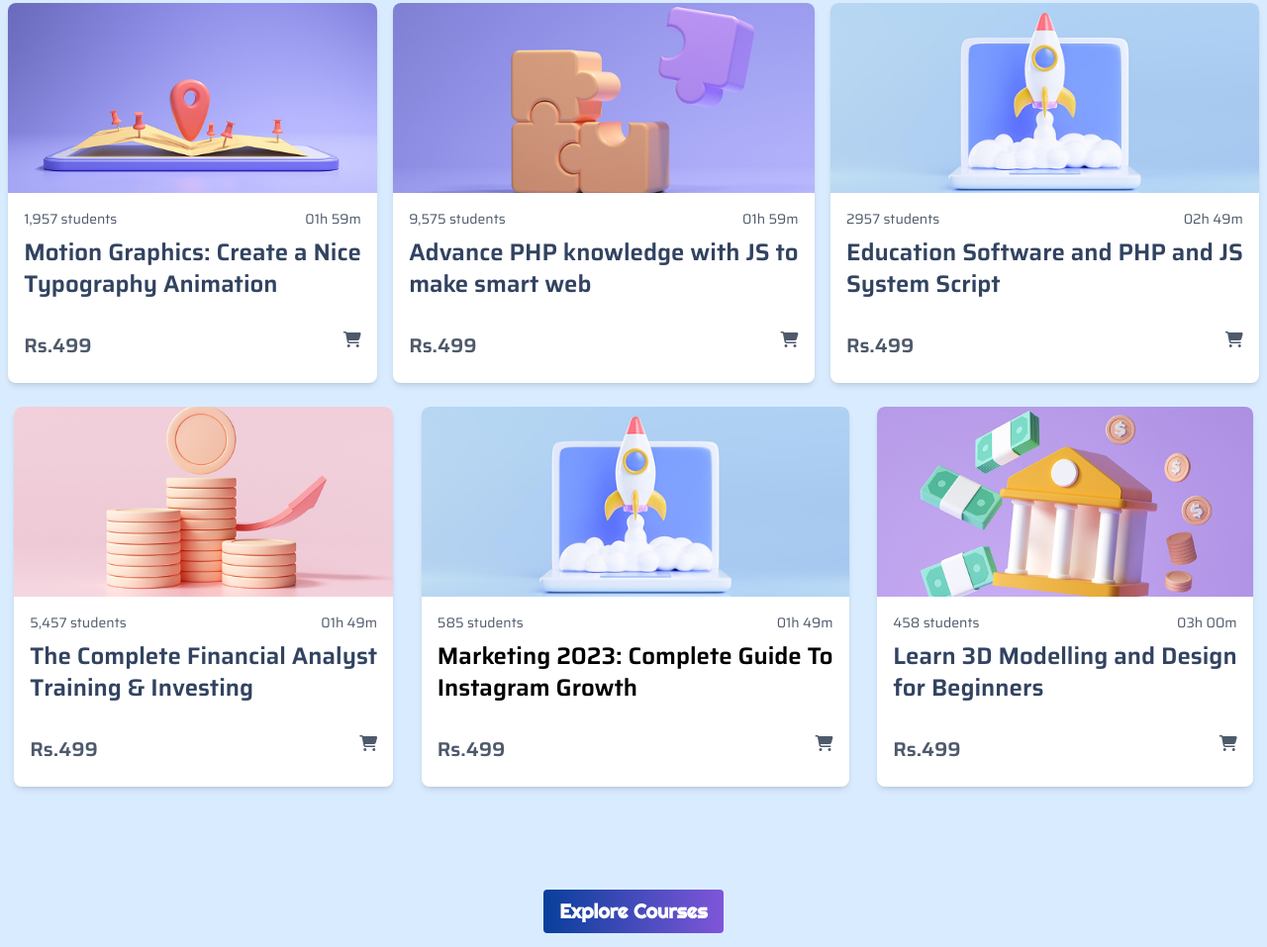
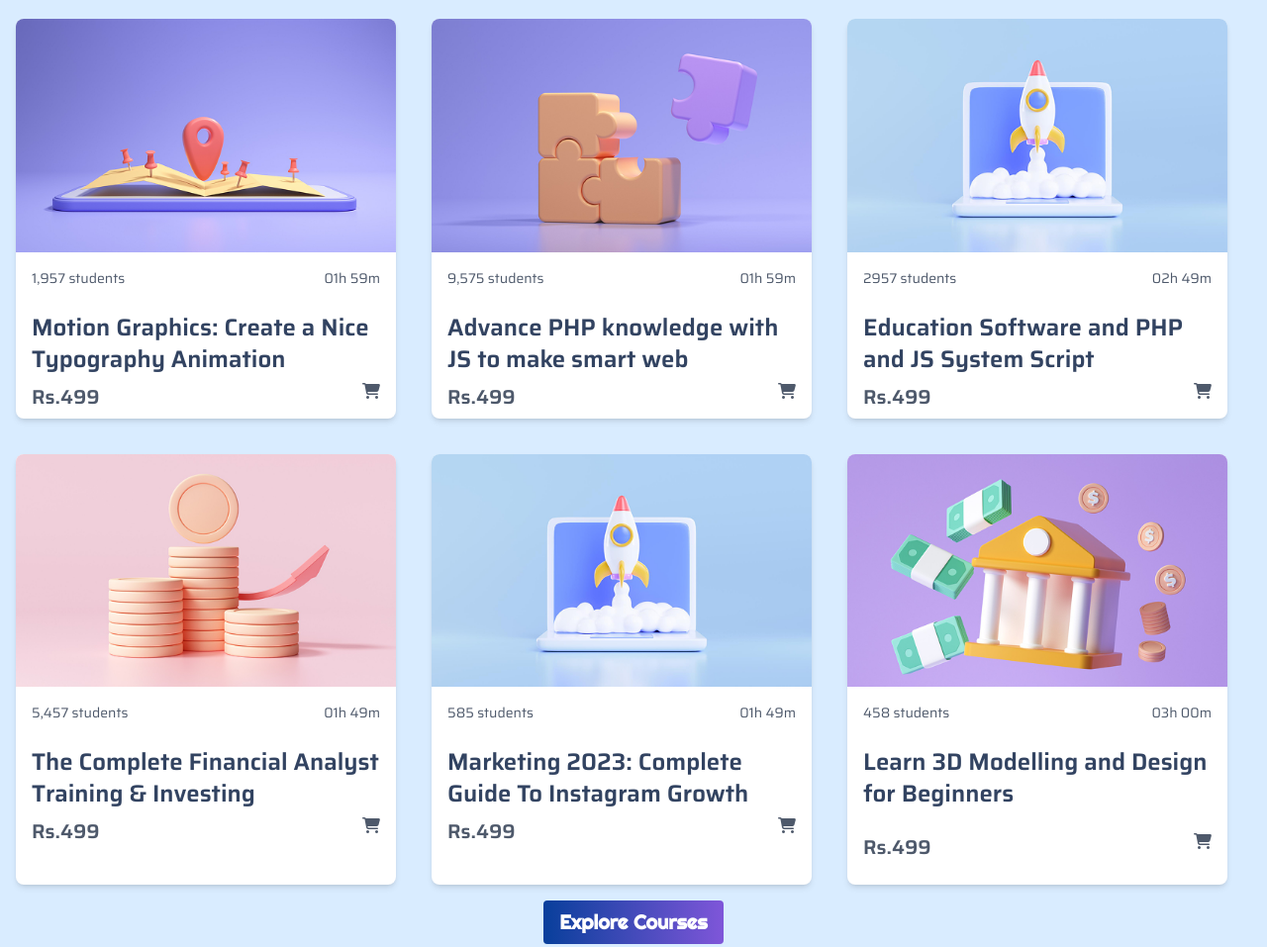
Before and after one commit to saranyaramanathan/myNewTask, a plain HTML site: page index.html in a window 1280 px wide. Shown: the part 1247-2204 px from the top of the page at 99% size. Drawn offline with nearby package versions, Linux system fonts and the light colour scheme.

Commit message:
image changes

```diff
--- a/index.html
+++ b/index.html
@@ -29,7 +29,7 @@
         }
     </script>
   </head>
-  <body>
+  <body class="overflow-x-hidden">
     <nav class="sticky bg-white">
         <div class="flex items-center px-4 py-4 flex-wrap  md: justify-between max-w-7xl mx-auto">
             <div class="flex item-start md:items-center mx-10">
@@ -65,15 +65,15 @@
                 <i class="fa-solid fa-search"></i>
               </div>
               <div class="flex items-center">
-                <a href="" class="font-saira text-xs md:text-xl underline">Login</a>
+                <a href="" class="font-saira underline text-xl ">Login</a>
                 <div class="flex items-center mx-20">
-                    <button class="font-saira text-xs md:text-xl rounded text-white bg-gradient-to-r from-[#083f9b] to-[#7F56D9] px-4 py-2">Sign Up</button>
+                    <button class="font-saira text-xl rounded text-white bg-gradient-to-r from-[#083f9b] to-[#7F56D9] px-4 py-2">Sign Up</button>
                   </div>
               </div>
 
       </div>
     </nav>
-    <section class="flex flex-col w-full mx-auto">
+    <section class="flex flex-col  mx-auto">
       <div class="flex bg-gradient-to-r from-[#04016C] to-[#4A16BD]">
         <div class="flex flex-col items-start flex-wrap my-16 mx-16 md:w-1/2 ">
           <span class="font-righteous text-lg text-white">Successful coaches are visionaries</span>
@@ -101,6 +101,7 @@
       </div>
 
 
+
       </div>
 
       </div>
@@ -109,10 +110,11 @@
         <img class="absolute"src="images/outer1.png"/>
         <img class="absolute " src="images/outer3.png"/>
         <img class="absolute" src="images/outer2.png"/>
+       <img src="images/blur-circle.png" class=" max-w-sm absolute right-0 "/>
+        <img src="images/brunette-woman.png" class=" absolute right-24 h-72 -top-2"/>
 
 
-
-        <div class="flex justify-around items-center  p-4 w-full z-0 flex-wrap bg-gradient-to-r from-[#2E08C7] to-[#7E08C7] mt-72">
+         <div class="flex justify-around items-center  p-4 w-full z-0 flex-wrap bg-gradient-to-r from-[#2E08C7] to-[#7E08C7] mt-72">
           <div class="items-center">
             <img class="w-32 h-10"
               src="images/brand1.png"
@@ -151,14 +153,13 @@
   </div>
 
         </div>
-       <!--  <div class="flex justify-end">
-        <img src="images/blur-circle.png" class="relative "/>
-        <img src="images/brunette-woman.png" class="w-64 absolute z-1"/>
-      </div> -->
+
+
+
       </div>
 
     </section>
-    <section class="flex flex-col w-full mx-auto bg-[#D9ECFF]">
+      <section class="flex flex-col w-full mx-auto bg-[#D9ECFF]">
     <div class="flex flex-col items-center w-full my-16" >
 
    <div class="flex flex-row justify-around item-center space-x-24">
@@ -172,159 +173,152 @@
    </div>
      </div>
      </div>
-     <div class="flex mb-10 justify-around max-w-7xl  flex-wrap">
-      <div class="bg-white rounded-lg overflow-hidden  shadow-md mb-6">
-        <div class="h-48 overflow-hidden">
+     <div class="flex flex-wrap gap-1">
+      <div class="max-w-sm bg-white rounded-lg overflow-hidden shadow-md m-4 ">
+
           <img
             src="images/3d-map-pins-gps-navigator-pin-checking-poins-3d-render-illustration 1.png"
-            class="w-full h-full object-cover"
+            class="w-full  object-cover"
             alt=""
           />
-        </div>
-        <div class="p-4">
-          <div class=" flex justify-between  mb-2">
+          <div class=" flex justify-between p-4 mb-2">
             <p class="text-[#4E596B] text-sm font-saira">1,957 students</p>
             <p class="text-[#4E596B] text-sm font-saira">01h 59m</p>
 
           </div>
-          <span class=" flex justify-between item-center mt-2 mb-8 text-2xl font-semibold font-saira text-[#324361] ">Motion Graphics: Create a Nice<br>
-            Typography Animation</span>
-          <div class=" flex justify-between item-center mb-2">
+          <div class=" flex  px-4 text-2xl font-semibold font-saira text-[#324361] ">Motion Graphics: Create a Nice
+            Typography Animation</div>
+          <div class=" flex justify-between item-center mt-2 px-4 ">
             <p class="text-[#4E596B] text-xl font-semibold font-saira"> Rs.499</p>
             <i class="fa-solid fa-cart-shopping" style="color: #4E596B; "></i>
           </div>
 
 
-        </div>
+
       </div>
-      <div class="bg-white rounded-lg overflow-hidden shadow-md mb-6">
-        <div class="h-48 overflow-hidden">
+       <div class="max-w-sm bg-white rounded-lg overflow-hidden shadow-md m-4 ">
+
           <img
             src="images/3d-jigsaw-puzzle-pieces-pink-background-problem-solving-business-concept-3d-render-illustration 1.png"
-            class="w-full h-full object-cover"
+            class="w-full  object-cover"
             alt=""
           />
-        </div>
-        <div class="p-4">
-          <div class=" flex justify-between  mb-2">
+
+
+          <div class=" flex justify-between p-4 mb-2">
             <p class="text-[#4E596B] text-sm font-saira">9,575 students</p>
             <p class="text-[#4E596B] text-sm font-saira">01h 59m</p>
 
           </div>
-          <span class=" flex justify-between item-start text-[#324361] mt-2 mb-8 text-2xl font-semibold font-saira ">
-            Advance PHP knowledge with JS to<br>
-make smart web</span>
-          <div class=" flex justify-between item-center mb-2">
+          <div class=" flex  px-4 text-[#324361]  text-2xl  font-semibold font-saira ">
+            Advance PHP knowledge with JS to make smart web</div>
+          <div class=" flex justify-between item-center mt-2 px-4">
             <p class="text-[#4E596B] text-xl font-semibold font-saira"> Rs.499</p>
             <i class="fa-solid fa-cart-shopping" style="color: #4E596B; "></i>
           </div>
 
 
-        </div>
+
       </div>
-      <div class="bg-white rounded-lg overflow-hidden shadow-md mb-6">
-        <div class="h-48 overflow-hidden">
+      <div class="max-w-sm bg-white rounded-lg overflow-hidden shadow-md m-4">
+
           <img
             src="images/rocket-launch-laptop-flying-rocket-icon-business-startup-project-concept 1.png"
-            class="w-full h-full object-cover"
+            class="w-full  object-cover"
             alt=""
           />
-        </div>
-        <div class="p-4">
-          <div class=" flex justify-between  mb-2">
+
+          <div class=" flex justify-between p-4  mb-2">
             <p class="text-[#4E596B] text-sm font-saira">2957 students</p>
             <p class="text-[#4E596B] text-sm font-saira">02h 49m</p>
 
           </div>
-          <span class=" flex justify-between item-center mt-2 mb-8 text-2xl font-semibold font-saira text-[#324361]">
-            Education Software and PHP and JS<br>System Script</span>
-          <div class=" flex justify-between item-center mb-2">
+          <div class=" flex px-4 text-2xl font-semibold font-saira text-[#324361]">
+            Education Software and PHP and JS System Script</div>
+          <div class=" flex justify-between item-center mt-2 px-4 mb-2">
             <p class="text-[#4E596B] text-xl font-semibold font-saira"> Rs.499</p>
             <i class="fa-solid fa-cart-shopping" style="color: #4E596B; "></i>
           </div>
 
 
-        </div>
+
       </div>
 
-      <div class="bg-white rounded-lg overflow-hidden shadow-md mb-6">
-        <div class="h-48 overflow-hidden">
+      <div class="max-w-sm bg-white rounded-lg overflow-hidden shadow-md m-4">
+
           <img
             src="images/red-up-arrow-coin-stacks-pink-background-financial-success-growth-concept-3d-render-illustration 1.png"
-            class="w-full h-full object-cover"
+            class="w-full  object-cover"
             alt=""
           />
-        </div>
-        <div class="p-4">
-          <div class=" flex justify-between  mb-2">
+
+          <div class=" flex justify-between p-4 mb-2">
             <p class="text-[#4E596B] text-sm font-saira">5,457 students</p>
             <p class="text-[#4E596B] text-sm font-saira">01h 49m</p>
 
           </div>
-          <span class=" flex justify-between item-center mt-2 mb-8 text-2xl text-[#324361] font-semibold font-saira ">The Complete Financial Analyst<br>
-            Training & Investing</span>
-          <div class=" flex justify-between item-center mb-2">
+          <div class=" flex px-4 text-2xl text-[#324361] font-semibold font-saira ">The Complete Financial Analyst<br> Training & Investing</div>
+          <div class=" flex justify-between item-center mb-2 mt-2 px-4">
             <p class="text-[#4E596B] text-xl font-semibold font-saira"> Rs.499</p>
             <i class="fa-solid fa-cart-shopping" style="color: #4E596B; "></i>
           </div>
 
 
-        </div>
+
       </div>
-      <div class="bg-white rounded-lg overflow-hidden shadow-md mb-6">
-        <div class="h-48 overflow-hidden">
+      <div class=" max-w-sm bg-white rounded-lg overflow-hidden shadow-md m-4">
+
           <img
             src="images/rocket-launch-laptop-flying-rocket-icon-business-startup-project-concept 1.png"
-            class="w-full h-full object-cover"
+            class="w-full  object-cover"
             alt=""
           />
-        </div>
-        <div class="p-4">
-          <div class=" flex justify-between  mb-2">
+
+
+          <div class=" flex justify-between p-4 mb-2">
             <p class="text-[#4E596B] text-sm font-saira">585 students</p>
             <p class="text-[#4E596B] text-sm font-saira">01h 49m</p>
 
           </div>
-          <span class=" flex justify-between item-center mt-2 mb-8 text-2xl font-semibold font-saira ">Marketing 2023: Complete Guide To<br>
+          <div class=" flex px-4 text-2xl text-[#324361] font-semibold font-saira ">Marketing 2023: Complete Guide To
             Instagram Growth
-            </span>
-          <div class=" flex justify-between item-center mb-2">
+          </div>
+          <div class=" flex justify-between item-center mb-2 mt-2 px-4">
             <p class="text-[#4E596B] text-xl font-semibold font-saira"> Rs.499</p>
             <i class="fa-solid fa-cart-shopping" style="color: #4E596B; "></i>
           </div>
 
 
-        </div>
+
       </div>
-      <div class="bg-white rounded-lg overflow-hidden shadow-md mb-6">
-        <div class="h-48 overflow-hidden">
+      <div class="max-w-sm bg-white rounded-lg overflow-hidden shadow-md m-4">
+
           <img
             src="images/online-banking-icon-money-saving-bank-bundles-money-coins-floating-around-purple-background 1.png"
-            class="w-full h-full object-cover"
+            class="w-full  object-cover"
             alt=""
           />
-        </div>
-        <div class="p-4">
-          <div class=" flex justify-between  mb-2">
+
+          <div class=" flex justify-between  mb-2 p-4">
             <p class="text-[#4E596B] text-sm font-saira">458 students</p>
             <p class="text-[#4E596B] text-sm font-saira">03h 00m</p>
 
           </div>
-          <span class=" flex justify-between item-center mt-2 mb-8 text-2xl font-semibold font-saira text-[#324361] ">Learn 3D Modelling and Design<br>
-            for Beginners</span>
-          <div class=" flex justify-between item-center mb-2">
+          <div class=" flex px-4 text-2xl font-semibold font-saira text-[#324361] ">Learn 3D Modelling and Design<br>
+            for Beginners</div>
+          <div class=" flex justify-between item-center mb-2 mt-2 p-4">
             <p class="text-[#4E596B] text-xl font-semibold font-saira"> Rs.499</p>
             <i class="fa-solid fa-cart-shopping" style="color: #4E596B; "></i>
           </div>
 
 
-        </div>
+
       </div>
-      <div class="flex items-center my-20">
+
+      </div>
+           <div class="flex items-center justify-center mb-10">
         <button class="font-righteous font-bold text-xl rounded text-white bg-gradient-to-r from-[#083f9b] to-[#7F56D9] px-4 py-2">Explore Courses</button>
       </div>
-      </div>
-
      </section>
      <section class="flex flex-col w-full mx-auto bg-gradient-to-r from-[#739FE8] to-[#4F18CA]">
       <div class="flex flex-col items-center w-full my-16" >
@@ -648,7 +642,7 @@ in by team.</p>
 
             </section>
 <footer class="flex flex-col flex-wrap w-full mx-auto bg-gradient-to-r from-[#931BBD] to-[#477AE3]">
-  <div  class="flex flex-wrap justify-between mx-8">
+  <div  class="flex flex-wrap justify-between mx-8 ">
     <div  class="flex flex-col flex-wrap item-center m-4 ">
       <span class="font-righteous text-black text-2xl">Connect</span>
       <img src="images/Askmeidentity-1.png" class="w-48 h-auto py-4"/>
```
